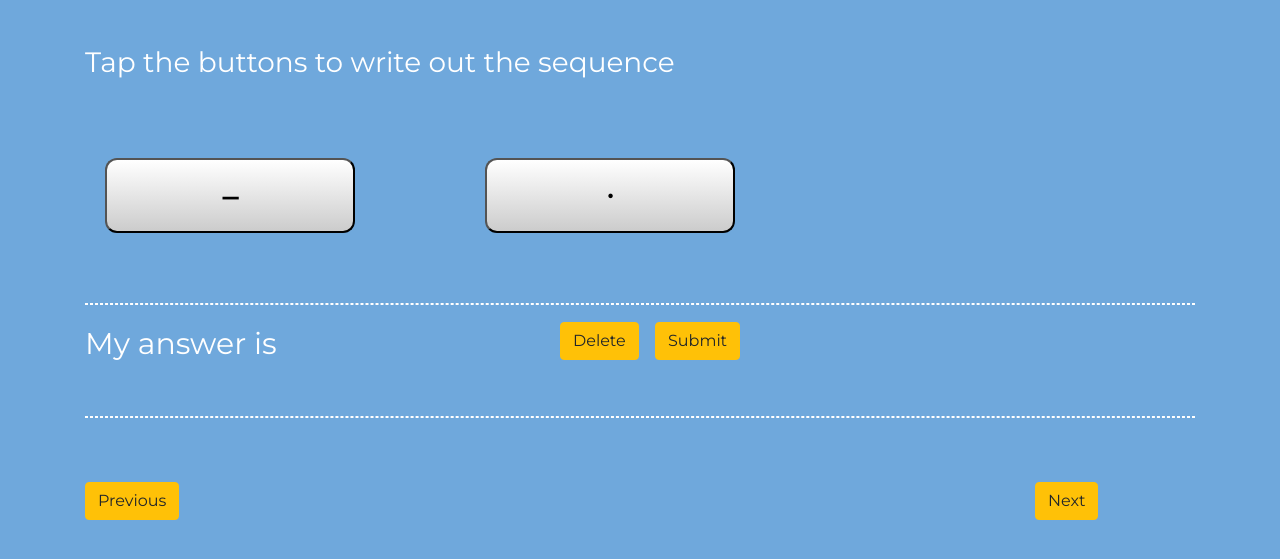
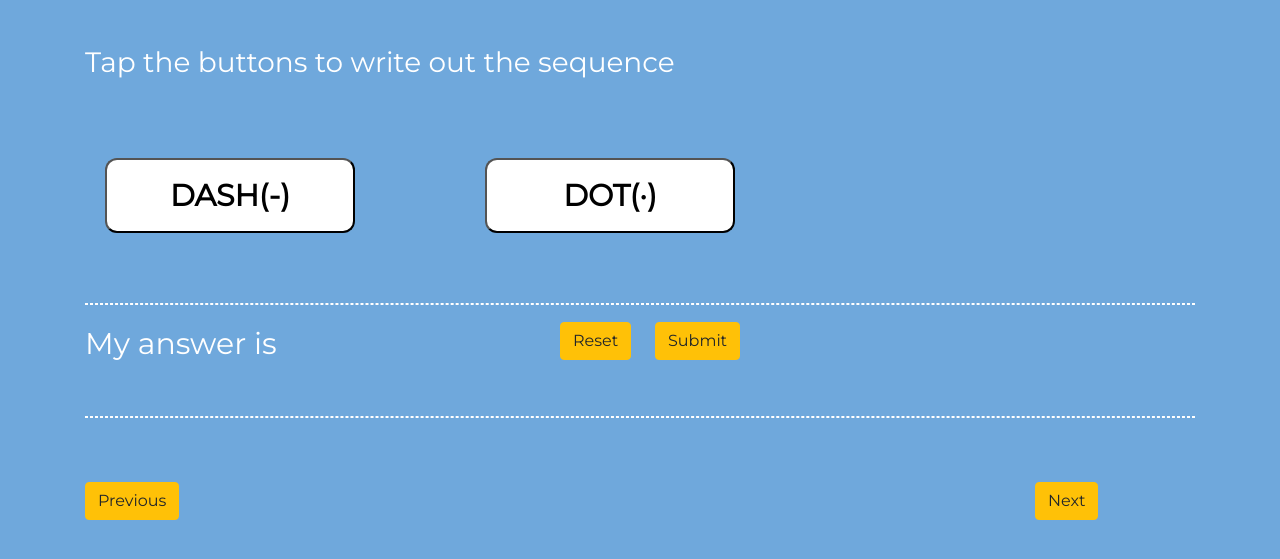
Before and after one commit to UIUX-Spring-2022/MorseCode, a Flask app: page /learn/1 in a window 1280 px wide. Shown: the part 216-775 px from the top of the page. Run offline with Flask 2, Linux system fonts and the light colour scheme; some libraries are stand-ins or nearby versions.

Commit message:
consistent dots and dashes

```diff
--- a/static/components/morsecode.css
+++ b/static/components/morsecode.css
@@ -29,7 +29,7 @@
 .dash-btn{
     width: 250px;
     height: 75px;
-    background: linear-gradient(#ffffff, #ccccccff);
+    background: white;
     margin: 20px;
     font-size: 30px;
     border-radius: 12px;
@@ -39,7 +39,7 @@
 .dot-btn {
     width: 250px;
     height: 75px;
-    background: linear-gradient(#ffffff, #ccccccff);
+    background: white;
     margin: 20px;
     font-size: 30px;
     border-radius: 12px;
--- a/static/learn_type_a.js
+++ b/static/learn_type_a.js
@@ -1,10 +1,13 @@
 $(document).ready(function(){
 
-    $("#dash").click(function(){
-        $("#ans_bubble").append("_ ")
+    console.l
+    $("#dash-learn").click(function(){
+        $("#ans_bubble").append('<div class="learn-dash-symbol"> </div>')
+        console.log("clicked")
     });
-    $("#dot").click(function(){
-        $("#ans_bubble").append(". ")
+    $("#dot-learn").click(function(){
+        $("#ans_bubble").append('<div class="learn-dot-symbol"> </div>')
+        console.log("clicked")
     });
     $("#delete_ans").click(function(){
         let text= document.getElementById('ans_bubble').textContent.slice(0, -2)
--- a/static/main.css
+++ b/static/main.css
@@ -92,3 +92,22 @@ h6 {
     margin-right: 25px;
     margin-left: 25px;
 }
+.learn-dot-symbol{
+    display: inline-block;
+    height: 25px;
+    width: 25px;
+    border-radius: 160%;
+    background-color: white;
+    margin-right: 8px;
+    margin-left: 8px;
+}
+.learn-dash-symbol{
+    display: inline-block;
+    height: 10px;
+    width: 33px;
+    background-color: white;
+    margin-right: 8px;
+    margin-left: 8px;
+
+
+}
--- a/static/quiz.js
+++ b/static/quiz.js
@@ -79,10 +79,10 @@ function displaySoundSeq(question) {
     $('.dash-btn, .dot-btn').click(checkSeq);
 }
 function createDashButton() {
-    return `<div><button class="dash-btn" val="_">DASH<div><div></button></div>`;
+    return `<div><button class="dash-btn" val="_">DASH(-)<div><div></button></div>`;
 }
 function createDotButton() {
-    return `<div><button class="dot-btn" val="."><div>DOT<div></button></div>`;
+    return `<div><button class="dot-btn" val="."><div>DOT(·)<div></button></div>`;
 }
 function displayLetterSeq(question) {
     $('#upper-row').append(`<div><h1>${question["prompt"]}</h1></div>
--- a/templates/learn_type_a.html
+++ b/templates/learn_type_a.html
@@ -59,25 +59,25 @@
 
 <div class="row">
     <div class="col-md-2">
-        <button id="dash" class="dash-btn" val="_"> <p> _ </p></button>
+        <button id="dash-learn" class="dash-btn" val="_">DASH(-)<div><div></button>
     </div>
     <div class="col-md-2">
     </div>
     <div class="col-md-2">
-        <button id="dot" class="dot-btn" val="."><p> . </p></button>
+        <button id="dot-learn" class="dot-btn" val="_">DOT(·)<div><div></button>
     </div>
     <div class="col-md-8">
 
     </div>
 
 </div>
-<hr style="border: 0.5px dashed white;" />
+<hr style="border: 0.5px dashed white;"/>
 <div class="row ans_bub">
     <div id="ans_bubble" class="col-md-5 ans">
         My answer is
     </div>
     <div class="col-md-1" id="delete">
-        <button class="btn btn-warning btn-large" id='delete_ans'>Delete</button>
+        <button class="btn btn-warning btn-large" id='delete_ans'>Reset</button>
     </div>
     <div class="col-md-1" id="submit">
         <button class="btn btn-warning btn-large" id='sequence_ans'>Submit</button>
```
